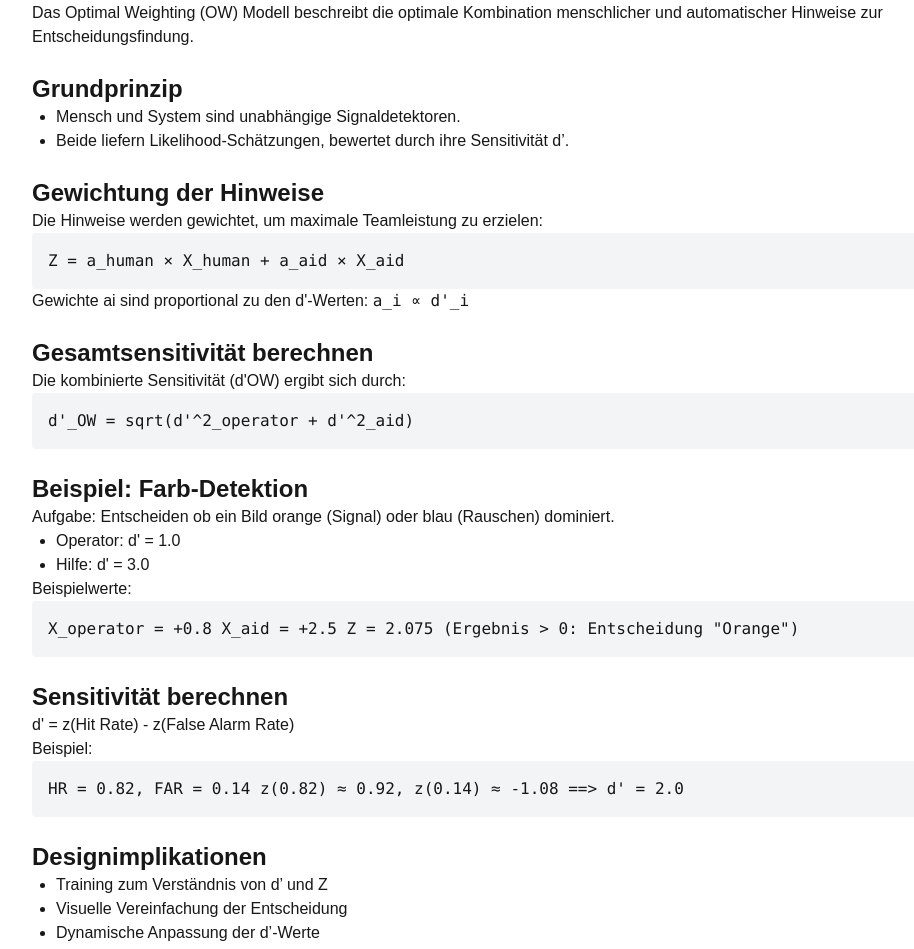
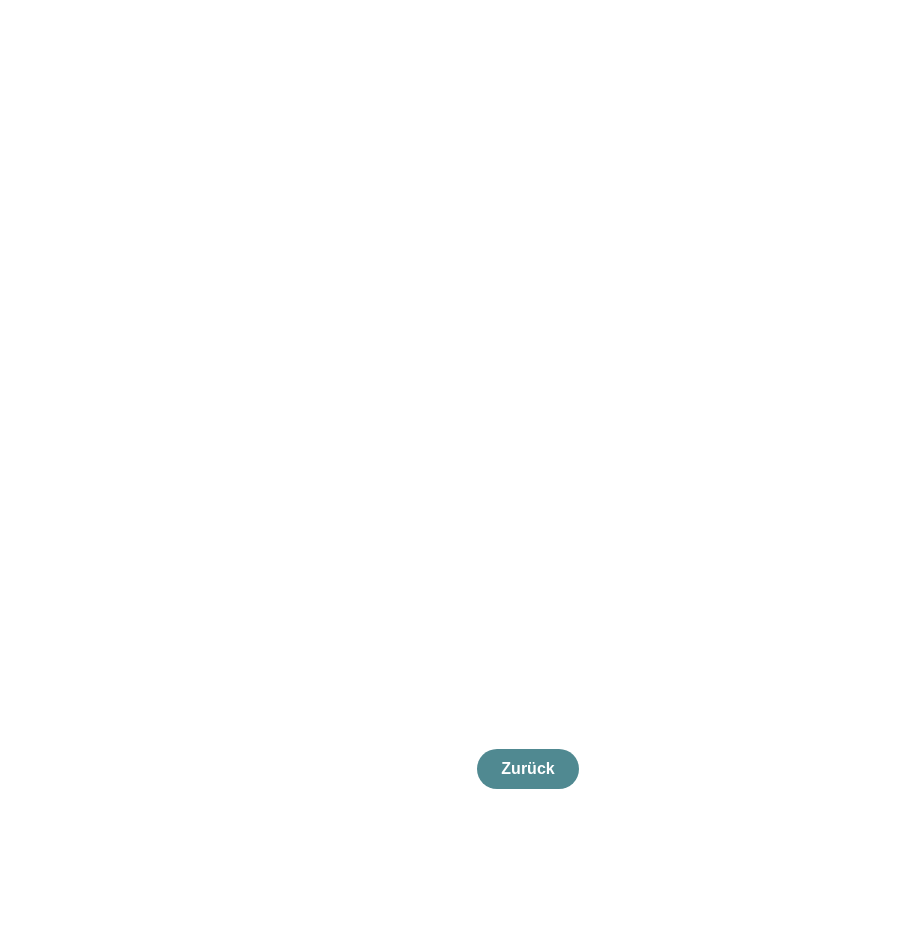
Before and after one commit to L0i0n0a/PsyKi, a Next.js app in the folder multarbeit/: page /details/theory in a window 1280 px wide. Shown: the part 123-1072 px from the top of the page, without its empty margins (112-1026 px from the left). After the commit the page ends 944 px from the top, so only its background shows below. Built offline with nearby package versions, Linux system fonts and the light colour scheme.

Commit message:
feat: added pdf viewer temporarly

```diff
--- a/multarbeit/src/app/details/design/1/page.tsx
+++ b/multarbeit/src/app/details/design/1/page.tsx
@@ -48,9 +48,10 @@ const DesignDecisionsPage = () => {
 
             <section className="sectionBorder">
                 <h2 className="text-2xl font-semibold">Strategische Überlegungen</h2>
+                <h2 className="text-2xl mb-4">Welche Überlegungen wurden zu Beginn gemacht?</h2>
                 <ul className="list-disc list-inside space-y-1">
                     <li>Bayesianisches Entscheidungsmodell mit Typ-2-Komponenten: Menschen überlegen lassen, wie sicher sie sich mit Entscheidung sind (Wahrscheinlichkeit)</li>
-                    <li>Kombination aus objektiver Sensitivität und subjektiver Sicherheit</li>
+                    <li>Ziel: Wenig False Alarms, aber trotzdem möglichst viele Hits → Balance zwischen Sensitivität und Spezifität</li>
                     <li>Minimierung von Fehlentscheidungen durch adaptives Gewichtungssystem</li>
                     <li>Dynamische Anpassung der menschlichen Zuverlässigkeit</li>
                     <li>Transparente, erklärbare Vorschläge der KI</li>
@@ -61,6 +62,7 @@ const DesignDecisionsPage = () => {
 
             <section className="sectionBorder">
                 <h2 className="text-2xl font-semibold">Nutzerführung & Ablauf (UX)</h2>
+                <h2 className="text-2xl">Wie ist der Ablauf innerhalb der Anwendung geplant?</h2>
                 <div className="mt-4">
                     <h3 className="text-xl font-medium">1. Vorbereitungsphase (Baseline-Test)</h3>
                     <p className="p-4 textColourGreen">
@@ -91,9 +93,19 @@ const DesignDecisionsPage = () => {
 
             <section className="sectionBorder">
                 <h2 className="text-2xl font-semibold">Scribbles und MockUp-Ideen</h2>
-                <ul className="list-disc list-inside space-y-1">
-                    <li>Mockups: Entscheidungsbild, Confidence-Slider, KI-Hinweis</li>
-                </ul>
+                <h2 className="text-2xl mb-4">Wie werden Nutzende durch die Anwendung geführt?</h2>
+                <div className="flex">
+                    <Image width={400} height={400} src={"/IMG_0086.png"} alt=""/>
+                    <Image width={400} height={400} src={"/IMG_0087.png"} alt=""/>
+                </div>
+
+                <p></p>
+            </section>
+
+            <section className="sectionBorder">
+                <h2 className="text-2xl font-semibold">Reflexion</h2>
+                <h2 className="text-2xl mb-4">Welches Ziel und welche Ideen verfolgen wir?</h2>
+
             </section>
 
             <div className="flex justify-center"><Button text="Zurück" onClick={() => router.push("/")} /></div>
--- a/multarbeit/src/app/details/theory/page.tsx
+++ b/multarbeit/src/app/details/theory/page.tsx
@@ -7,80 +7,11 @@ const OWModelTheory = () => {
     const router = useRouter();
     return (
         <div className="max-w-5xl mx-auto px-4 py-8 space-y-6">
-            <h1 className="text-3xl font-bold text-sky-600">Optimal Weighting (OW) Modell – Theoretische Erklärung</h1>
-
-            <section>
-                <h2 className="text-2xl font-semibold">Grundlagen</h2>
-                <p>Das Optimal Weighting (OW) Modell beschreibt die optimale Kombination menschlicher und automatischer Hinweise zur Entscheidungsfindung.</p>
-            </section>
-
-            <section>
-                <h2 className="text-2xl font-semibold">Grundprinzip</h2>
-                <ul className="list-disc pl-6">
-                    <li>Mensch und System sind unabhängige Signaldetektoren.</li>
-                    <li>Beide liefern Likelihood-Schätzungen, bewertet durch ihre Sensitivität d’.</li>
-                </ul>
-            </section>
-
-            <section>
-                <h2 className="text-2xl font-semibold">Gewichtung der Hinweise</h2>
-                <p>Die Hinweise werden gewichtet, um maximale Teamleistung zu erzielen:</p>
-                <pre className="bg-gray-100 p-4 rounded">Z = a_human × X_human + a_aid × X_aid</pre>
-                <p>Gewichte ai sind proportional zu den d&apos;-Werten: <code>a_i ∝ d&apos;_i</code></p>
-            </section>
-
-            <section>
-                <h2 className="text-2xl font-semibold">Gesamtsensitivität berechnen</h2>
-                <p>
-                    Die kombinierte Sensitivität (d&apos;OW) ergibt sich durch:
-                </p>
-                <pre className="bg-gray-100 p-4 rounded">d&apos;_OW = sqrt(d&apos;^2_operator + d&apos;^2_aid)</pre>
-            </section>
-
-            <section>
-                <h2 className="text-2xl font-semibold">Beispiel: Farb-Detektion</h2>
-                <p>
-                    Aufgabe: Entscheiden ob ein Bild orange (Signal) oder blau (Rauschen) dominiert.
-                </p>
-                <ul className="list-disc pl-6">
-                    <li>Operator: d&apos; = 1.0</li>
-                    <li>Hilfe: d&apos; = 3.0</li>
-                </ul>
-                <p>Beispielwerte:</p>
-                <pre className="bg-gray-100 p-4 rounded">
-                    X_operator = +0.8
-                    X_aid = +2.5
-                    Z = 2.075 (Ergebnis &gt; 0: Entscheidung &quot;Orange&quot;)
-                </pre>
-            </section>
-
-            <section>
-                <h2 className="text-2xl font-semibold">Sensitivität berechnen</h2>
-                <p>d&apos; = z(Hit Rate) - z(False Alarm Rate)</p>
-                <p>Beispiel:</p>
-                <pre className="bg-gray-100 p-4 rounded">
-                    HR = 0.82, FAR = 0.14
-                    z(0.82) ≈ 0.92, z(0.14) ≈ -1.08
-                    =={">"} d&apos; = 2.0
-                </pre>
-            </section>
-
-            <section>
-                <h2 className="text-2xl font-semibold">Designimplikationen</h2>
-                <ul className="list-disc pl-6">
-                    <li>Training zum Verständnis von d’ und Z</li>
-                    <li>Visuelle Vereinfachung der Entscheidung</li>
-                    <li>Dynamische Anpassung der d’-Werte</li>
-                </ul>
-            </section>
-
-            <section>
-                <h2 className="text-2xl font-semibold">Team-Kriterium</h2>
-                <pre className="bg-gray-100 p-4 rounded">
-                    c_OW = (d&apos;_op × c_op + d&apos;_aid × c_aid) / (d&apos;_op + d&apos;_aid)
-                </pre>
-                <p>Das Kriterium für Entscheidungen wird ebenfalls gewichtet.</p>
-            </section>
+            <iframe src="/OptimalWeighing.pdf" style={{
+          width: '100%',
+          height: '100vh',
+          border: 'none',
+        }} />
 
             <div className="flex justify-center"><Button text="Zurück" onClick={() => router.push("/")} /></div>
         </div>
--- a/multarbeit/src/app/globals.css
+++ b/multarbeit/src/app/globals.css
@@ -58,6 +58,10 @@ button {
   color: var(--color-midnight-green);
 }
 
+.munsellColour {
+  color: var(--color-blue-munsell);
+}
+
 /* $carolina-blue: #74b3ce;
 $blue-munsell: #508991;
 $prussian-blue: #172a3a;
```
Also changed, not shown: 1 other file (tests, documents, lock files or other folders).
